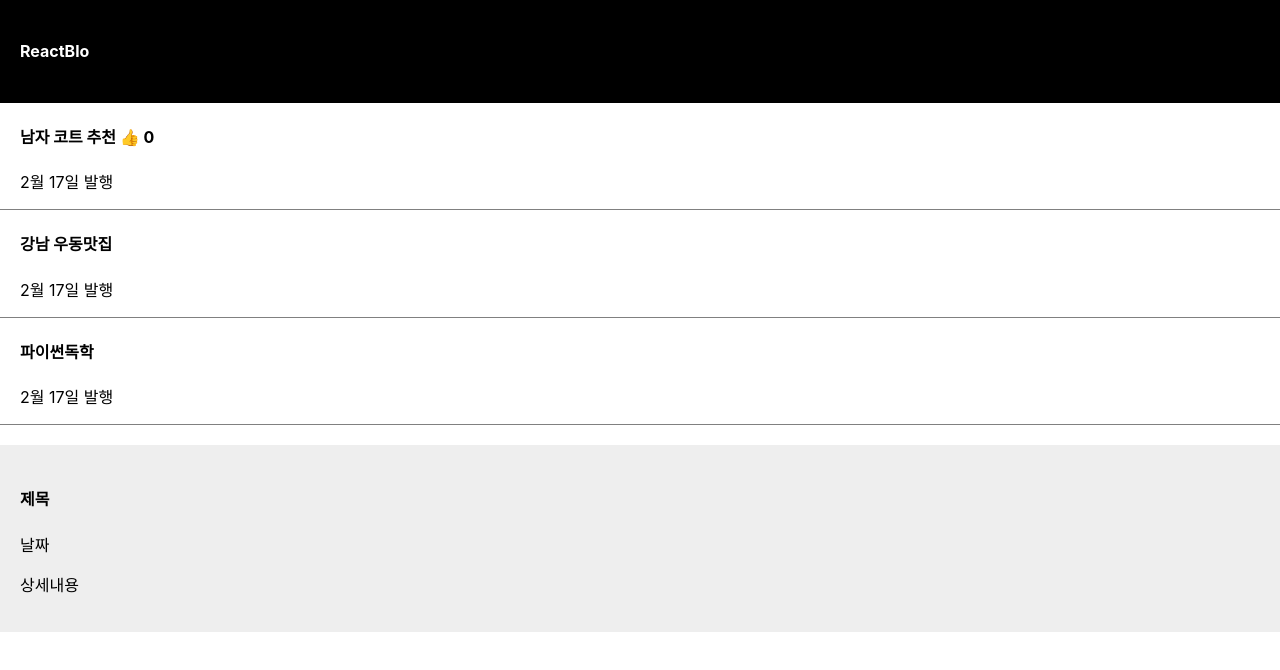
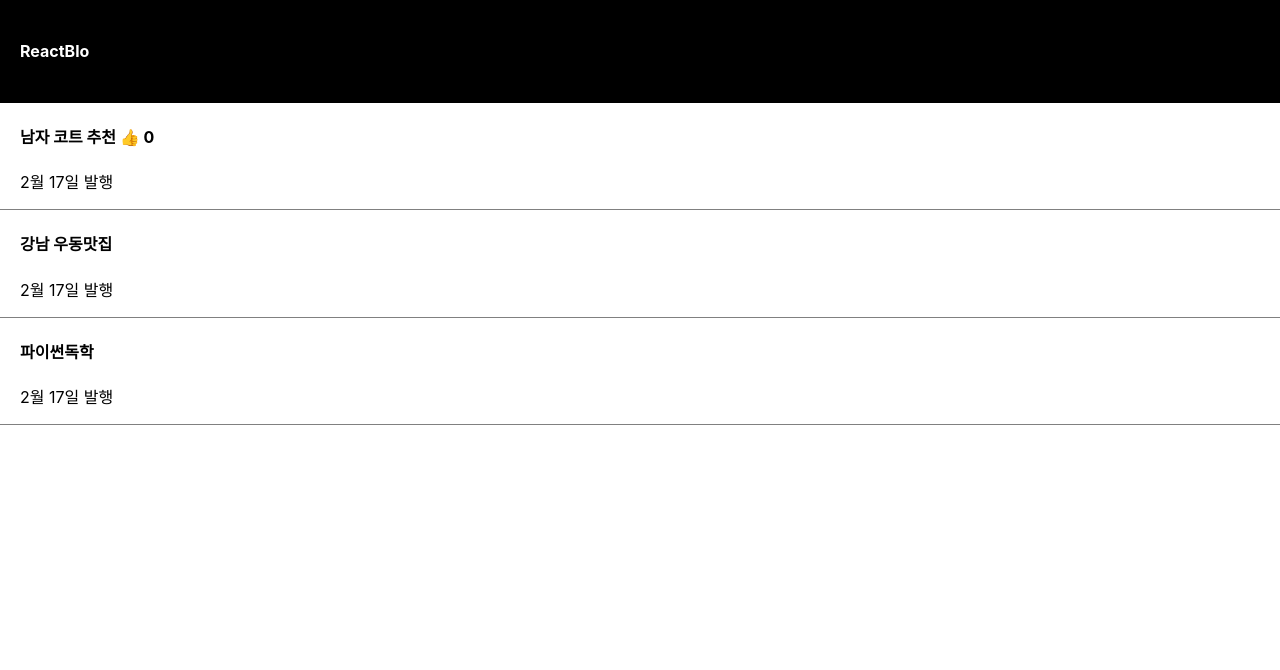
Before and after one commit to jgd0423/codingapple_react, a React (Create React App) app: page / in a window 1280 px wide. Shown: the top 670 px of the page. Built offline with nearby package versions, Linux system fonts and the light colour scheme.

Commit message:
리액트 환경에서 동적인 UI 만드는 법 (모달창만들기)

```diff
--- a/src/App.js
+++ b/src/App.js
@@ -4,6 +4,7 @@ import { useState } from 'react';
 function App() {
   let [title, setTitle] = useState(['남자 코트 추천', '강남 우동맛집', '파이썬독학']);
   let [thumbsUp, setThumbsUp] = useState(0);
+  let [isModalShow, setIsModalShow] = useState(false);
 
   return (
     <div className="App">
@@ -29,11 +30,17 @@ function App() {
         <p>2월 17일 발행</p>
       </div>
       <div className="list">
-        <h4>{title[2]}</h4>
+        <h4
+          onClick={() => {
+            setIsModalShow(!isModalShow);
+          }}
+        >
+          {title[2]}
+        </h4>
         <p>2월 17일 발행</p>
       </div>
 
-      <Modal></Modal>
+      {isModalShow ? <Modal /> : null}
     </div>
   );
 }
```
